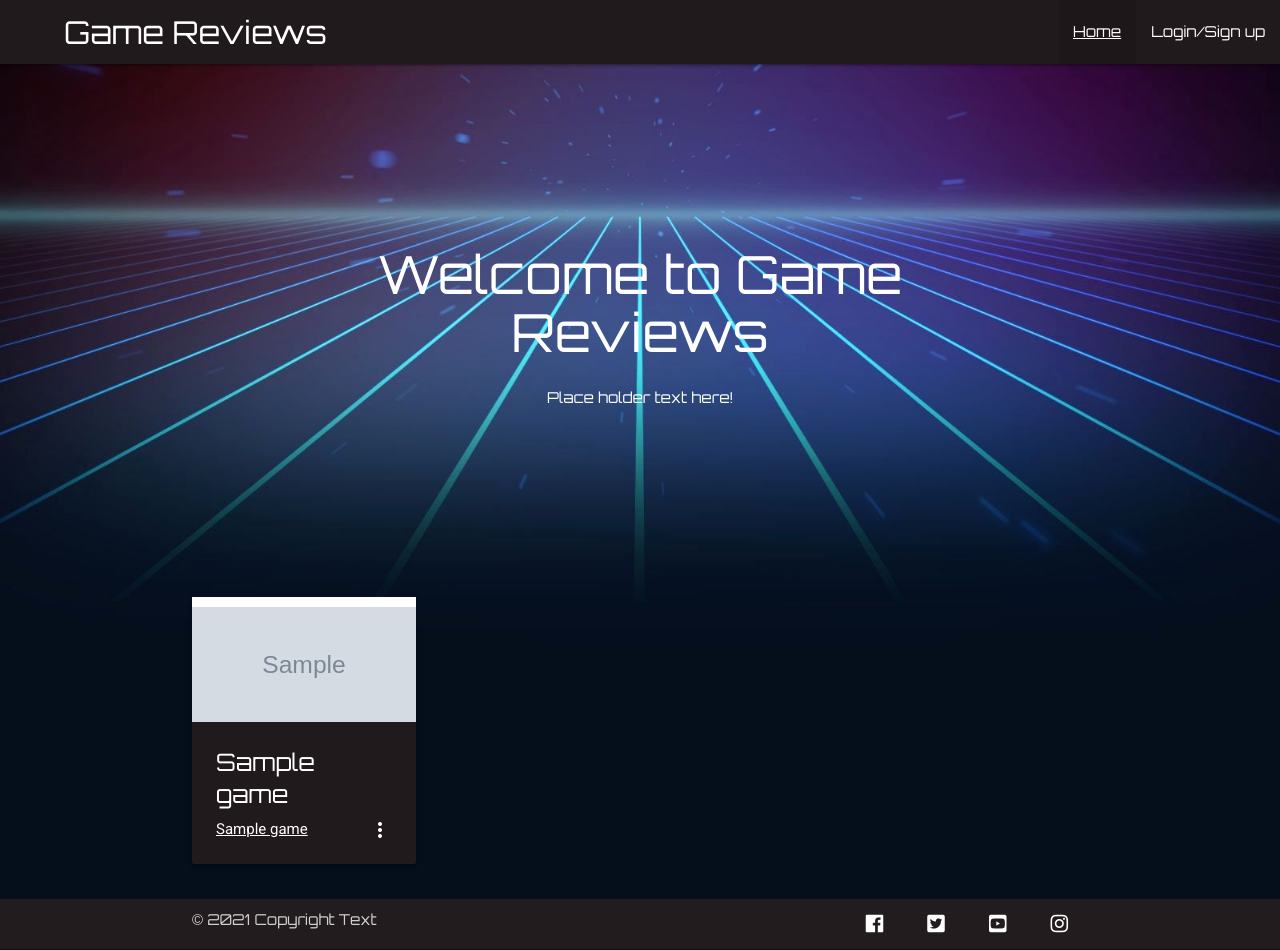
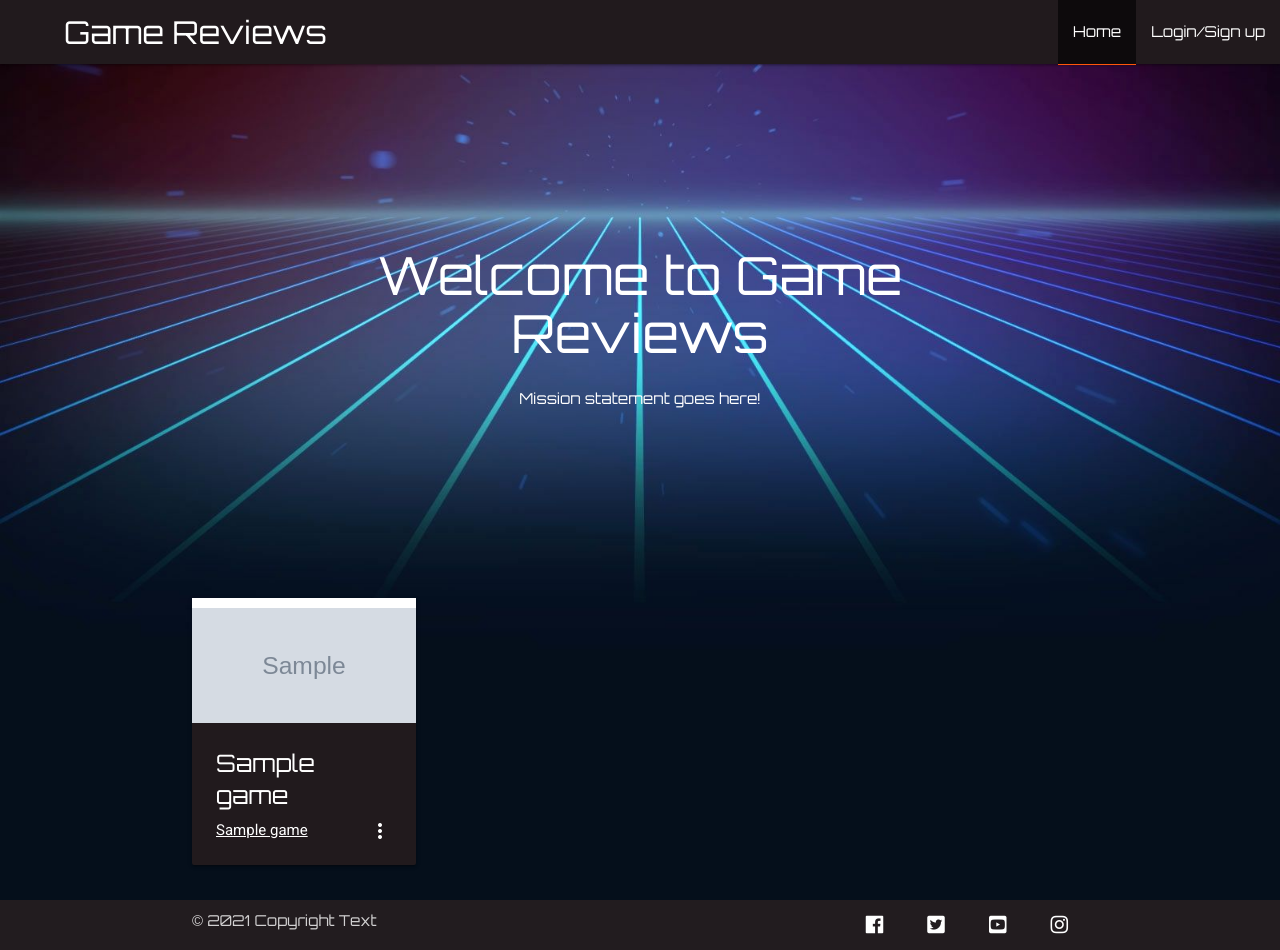
Before and after one commit to KevAndrews/Milestone_Project_3, a Flask app: page / in a window 1280 px wide. Run offline with Flask 2, Linux system fonts and the light colour scheme; grey boxes marked "Sample" are stand-in pictures; a database or web service that is not in the repository returns one stand-in record (values such as "Sample title"); some libraries are stand-ins or nearby versions.

Commit message:
Update Card fix and hover over colouring

```diff
--- a/static/css/style.css
+++ b/static/css/style.css
@@ -30,7 +30,12 @@ nav {
 }
 
 nav li:hover {
-  text-decoration: underline;
+  border-bottom: 1px solid #FF570A;
+  background-color: rgba(0,0,0,0.6);
+}
+
+nav ul li.active {
+  background-color: rgba(0,0,0,0.6);
 }
 
 .sidenav {
@@ -38,7 +43,7 @@ nav li:hover {
 }
 
 .active {
-  text-decoration: underline;
+  border-bottom: 1px solid #FF570A;
 }
 
 /* Custom Code for the Title text container */
@@ -70,11 +75,15 @@ nav .brand-logo {
 }
 
 .pagination li.active {
-  background-color: #999;
+  background-color: #FF570A;
 }
 
 .pagination li a {
   color: white;
+}
+
+.pagination li a:hover {
+  background-color: #FF570A;
 }
 
 /* Custom code for game-display Section */
@@ -114,6 +123,10 @@ nav .brand-logo {
   font-family: 'Orbitron', sans-serif;
 }
 
+.activator {
+  cursor: pointer;
+}
+
 /* Style for Social links taken from https://www.w3schools.com/css/css_inline-block.asp */
 .social {
   list-style-type: none;
@@ -127,6 +140,10 @@ nav .brand-logo {
   color: white;
   font-size: 20px;
   padding: 0 20px 0 20px;
+}
+
+.social li i:hover {
+  color: #FF570A;
 }
 
 .social li i {
--- a/templates/base.html
+++ b/templates/base.html
@@ -62,7 +62,9 @@
     <section class="title">
         <div class="title-text">
             <h1 class="center-align">Welcome to Game Reviews</h1>
-            <p>Place holder text here!</p>
+            <p>
+                Mission statement goes here!
+            </p>
         </div>
     </section>
 
--- a/templates/index.html
+++ b/templates/index.html
@@ -16,12 +16,12 @@
             <img class="activator" src="{{ game.img_link }}" alt="Display image for {{ game.name }}">
           </div>
           <div class="card-content">
-            <span class="card-title activator white-text">
+            <span class="card-title white-text">
               <strong>{{ game.name }}</strong>
             </span>
             <p class="white-text">
               <u>{{ game.category_name }}</u>
-              <i class="material-icons right">more_vert</i>
+              <i class="activator material-icons right">more_vert</i>
             </p>
           </div>
           <div class="card-reveal">
```
